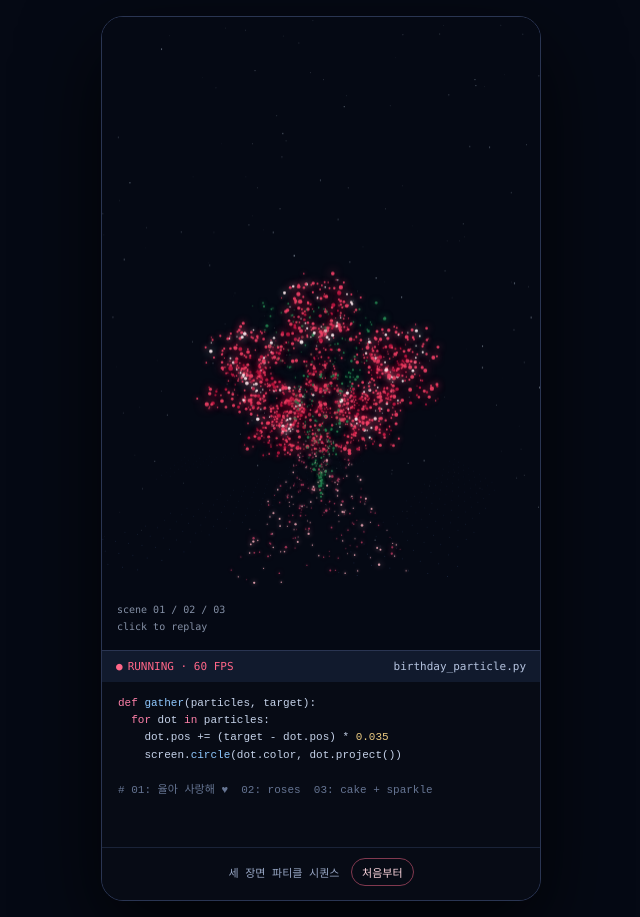
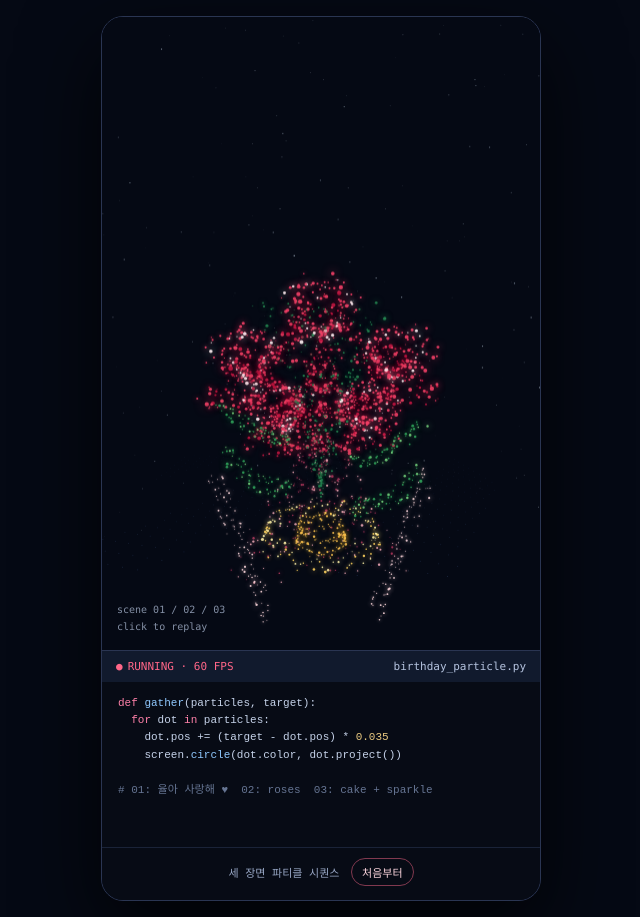
Before and after one commit to Herb-kms/yul-a-particle-birthday, a plain HTML site: page index.html in a window 1280 px wide. Shown: the whole page, without its empty margins (319-959 px from the left). Drawn offline with Linux system fonts and the light colour scheme; animation ran at ten frames a second.

Commit message:
Clarify Korean particle text and add bouquet cake details

```diff
--- a/index.html
+++ b/index.html
@@ -5,8 +5,10 @@
 
 <span class="c"># 01: 율아 사랑해 ♥  02: roses  03: cake + sparkle</span></pre><p class="hint">세 장면 파티클 시퀀스 <button id="again">처음부터</button></p></article><script>
 const cv=document.querySelector('#c'),x=cv.getContext('2d'),title={set textContent(v){}};document.querySelector('.top')?.remove();let W,H,CX,CY,P=[],S=[],start=performance.now();const r=(a,b)=>a+Math.random()*(b-a),cl=(v,a,b)=>Math.max(a,Math.min(b,v));
-function size(){let q=cv.getBoundingClientRect(),d=Math.min(devicePixelRatio,2);cv.width=q.width*d;cv.height=q.height*d;x.setTransform(d,0,0,d,0,0);W=q.width;H=q.height;CX=W/2;CY=H*.55}function add(X,Y,Z,col,group,rad=1){if(group===2){X*=1.28;Y=(Y-78)*1.3+78;rad*=1.16}else if(group===3){X*=1.3;Y=(Y-142)*1.22+82;rad*=1.25}else if(group===1){rad*=1.32}P.push({X,Y,Z,col,group,rad,sx:r(-360,360),sy:r(-130,530),sz:r(-100,300),delay:r(0,.55)})}
-function textDots(){let t=document.createElement('canvas'),g=t.getContext('2d');t.width=600;t.height=190;g.fillStyle='#fff';g.textAlign='center';g.font='900 64px sans-serif';g.fillText('율아 사랑해',300,72);g.font='900 58px sans-serif';g.fillText('♥',300,150);let d=g.getImageData(0,0,600,190).data;for(let yy=0;yy<190;yy+=2)for(let xx=0;xx<600;xx+=2)if(d[(yy*600+xx)*4+3]>80)add((xx-300)*.62,(yy-95)*.72-55,r(-20,25),Math.random()>.18?'#ffb3c6':'#fff9fb',1,r(.82,1.58));sceneAccents()}
+function size(){let q=cv.getBoundingClientRect(),d=Math.min(devicePixelRatio,2);cv.width=q.width*d;cv.height=q.height*d;x.setTransform(d,0,0,d,0,0);W=q.width;H=q.height;CX=W/2;CY=H*.55}function add(X,Y,Z,col,group,rad=1){if(group===2){X*=1.28;Y=(Y-78)*1.3+78;rad*=1.16}else if(group===3){X*=1.3;Y=(Y-142)*1.22+82;rad*=1.25}P.push({X,Y,Z,col,group,rad,sx:r(-360,360),sy:r(-130,530),sz:r(-100,300),delay:r(0,.55)})}
+function textDots(){let t=document.createElement('canvas'),g=t.getContext('2d');t.width=600;t.height=220;g.fillStyle='#fff';g.textAlign='center';g.font='900 76px "Malgun Gothic",sans-serif';g.fillText('율아',300,82);g.font='900 67px "Malgun Gothic",sans-serif';g.fillText('사랑해',235,164);g.font='900 54px sans-serif';g.fillText('♥',485,162);let d=g.getImageData(0,0,600,220).data;for(let yy=0;yy<220;yy+=3)for(let xx=0;xx<600;xx+=3)if(d[(yy*600+xx)*4+3]>80)add((xx-300)*.63,(yy-110)*.7-35,r(-20,25),Math.random()>.22?'#ffb2c6':'#fff9fb',1,r(.38,.78));sceneAccents();bouquetDetails();cakeDetails()}
+function bouquetDetails(){for(const [side,Y] of [[-1,74],[1,90],[-1,112],[1,126]])for(let i=0;i<55;i++){let q=i/55;add(side*(24+q*54),Y-q*30+Math.sin(q*Math.PI)*9,r(-18,16),i%3?'#31a45b':'#75d47e',2,r(.55,1.25))}for(let i=0;i<130;i++){let a=i/130*Math.PI*2;add(Math.cos(a)*45,151+Math.sin(a)*21,r(-8,23),i%2?'#ffd35e':'#fff2a8',2,r(.6,1.35));add(Math.cos(a)*19,151+Math.sin(a)*10,r(-8,23),'#f8c04f',2,r(.55,1.15))}for(let i=0;i<80;i++){let q=i/79;add(-88+q*45,105+q*112,r(-5,25),'#ffd9df',2,r(.45,1.05));add(88-q*45,105+q*112,r(-5,25),'#ffd9df',2,r(.45,1.05))}}
+function cakeDetails(){for(let i=0;i<140;i++){let a=i/140*Math.PI*2;add(Math.cos(a)*62,112+Math.sin(a)*14,r(-7,24),i%3?'#fff7ed':'#ffb5c6',3,r(.65,1.4));add(Math.cos(a)*62,158+Math.sin(a)*12,r(-7,24),'#f0567d',3,r(.58,1.2))}for(let i=0;i<88;i++){let x=-60+i*120/87;add(x,126+(i%7<3?7:0),r(-5,22),'#fff8ed',3,r(.6,1.35))}for(const X of [-38,0,38])for(let i=0;i<48;i++)add(X+r(-3,3),72+i*.9,r(-5,20),i%2?'#ff7e9c':'#fff2a7',3,r(.6,1.4));for(const X of [-42,0,42])for(let i=0;i<30;i++){let a=i/30*Math.PI*2;add(X+Math.cos(a)*8,98+Math.sin(a)*6,r(-4,20),'#e63255',3,r(.75,1.45))}for(let i=0;i<54;i++){let q=i/53;add(-88+q*176,170+Math.sin(q*Math.PI)*9,r(-4,22),i%2?'#fff9e9':'#ff9bb4',3,r(.6,1.35))}}
 function sceneAccents(){for(const [X,Y,S] of [[-58,8,1],[0,-25,1.12],[58,8,1],[-34,48,.9],[35,48,.9]])for(let i=0;i<90;i++){let a=i/90*Math.PI*2,q=.58+Math.sin(i*2.3)*.15;add(X+Math.cos(a)*q*34*S,Y+Math.sin(a)*q*27*S,r(-28,18),i%5?'#f23f67':'#fff0f3',2,r(.7,1.6))}for(let i=0;i<180;i++){let a=i/180*Math.PI*2;add(Math.cos(a)*94,142+Math.sin(a)*20,r(-8,32),i%3?'#fff1df':'#f486a3',3,r(.75,1.65));add(Math.cos(a)*94,220+Math.sin(a)*15,r(-8,32),'#d94068',3,r(.6,1.35))}for(let i=0;i<120;i++){let y=145+i%72;add(i%2?-94:94,y,r(-5,30),'#f18aa4',3,r(.65,1.35))}for(let i=0;i<85;i++){let y=76+i*.75;add(r(-5,5),y,r(-5,22),i%2?'#ffd468':'#fff6b4',3,r(.75,1.6))}for(let i=0;i<70;i++){let a=i/70*Math.PI*2,q=i/70;add(Math.cos(a)*q*13,66+Math.sin(a)*q*20,r(-5,18),i%3?'#ff9b47':'#fff4a0',3,r(.75,1.8))}}
 function rose(X,Y,Z,s){for(let i=0;i<150;i++){let a=r(0,Math.PI*2),q=Math.sqrt(Math.random()),p=Math.sin(a*3)*13;add(X+Math.cos(a)*(q*31+p)*s,Y+Math.sin(a)*(q*26+p*.38)*s,Z+r(-22,22),q<.24?'#fff2f4':Math.random()>.38?'#f04065':'#bf1640',2,r(.62,1.8))}}
 function make(){P=[];S=Array.from({length:170},()=>({x:r(0,W),y:r(0,H*.83),a:r(.16,.8),z:r(.3,1.2)}));textDots();for(let i=0;i<240;i++){let t=Math.random(),a=r(-.9,.9);add(Math.sin(a)*65*t,110-t*142,r(-30,30),'#238450',2,r(.5,1.2))}for(let i=0;i<260;i++){let y=r(76,195),w=(y-58)*.6;add(r(-w,w),y,r(8,58),Math.random()>.5?'#efa8b7':'#ad365b',2,r(.5,1.25))}[[-55,32,-5,.87],[0,-5,8,1.12],[55,29,4,.9],[-28,71,20,.85],[29,69,25,.96],[0,43,42,.9]].forEach(v=>rose(...v));for(let i=0;i<390;i++){let a=r(0,Math.PI*2),rr=Math.sqrt(Math.random())*72;add(Math.cos(a)*rr,190+r(-18,34),Math.sin(a)*rr*.45+34,Math.random()>.5?'#fff0dc':'#f298b2',3,r(.55,1.55))}for(let i=0;i<78;i++){let a=r(0,Math.PI*2),rr=Math.sqrt(Math.random())*55;add(Math.cos(a)*rr,168,Math.sin(a)*rr*.4+28,'#fff7e9',3,r(.6,1.4))}for(let i=0;i<42;i++)add(r(-3,3),r(123,164),r(20,38),i%2?'#ffca63':'#fff5a0',3,r(.7,1.5))}
```
